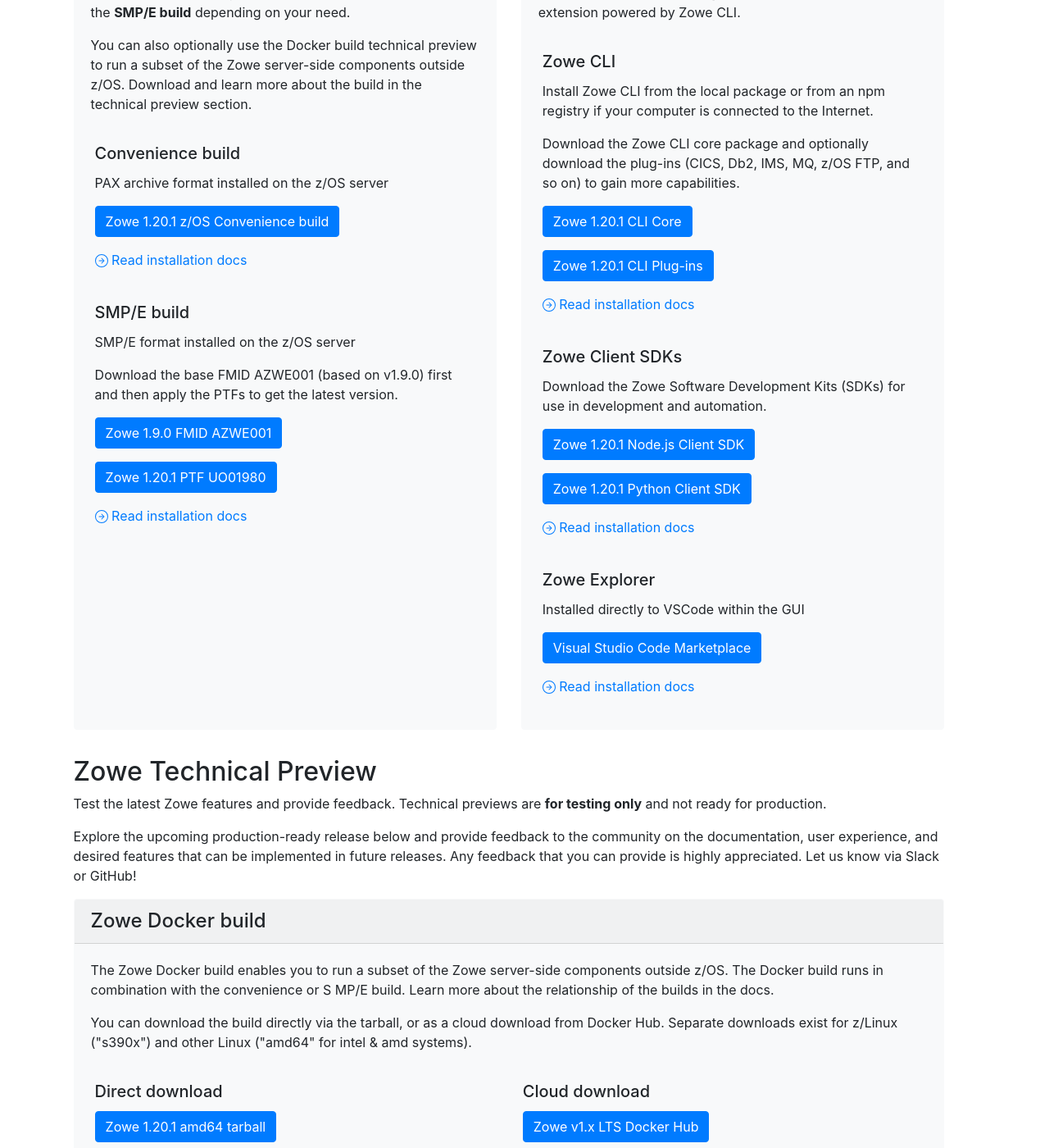
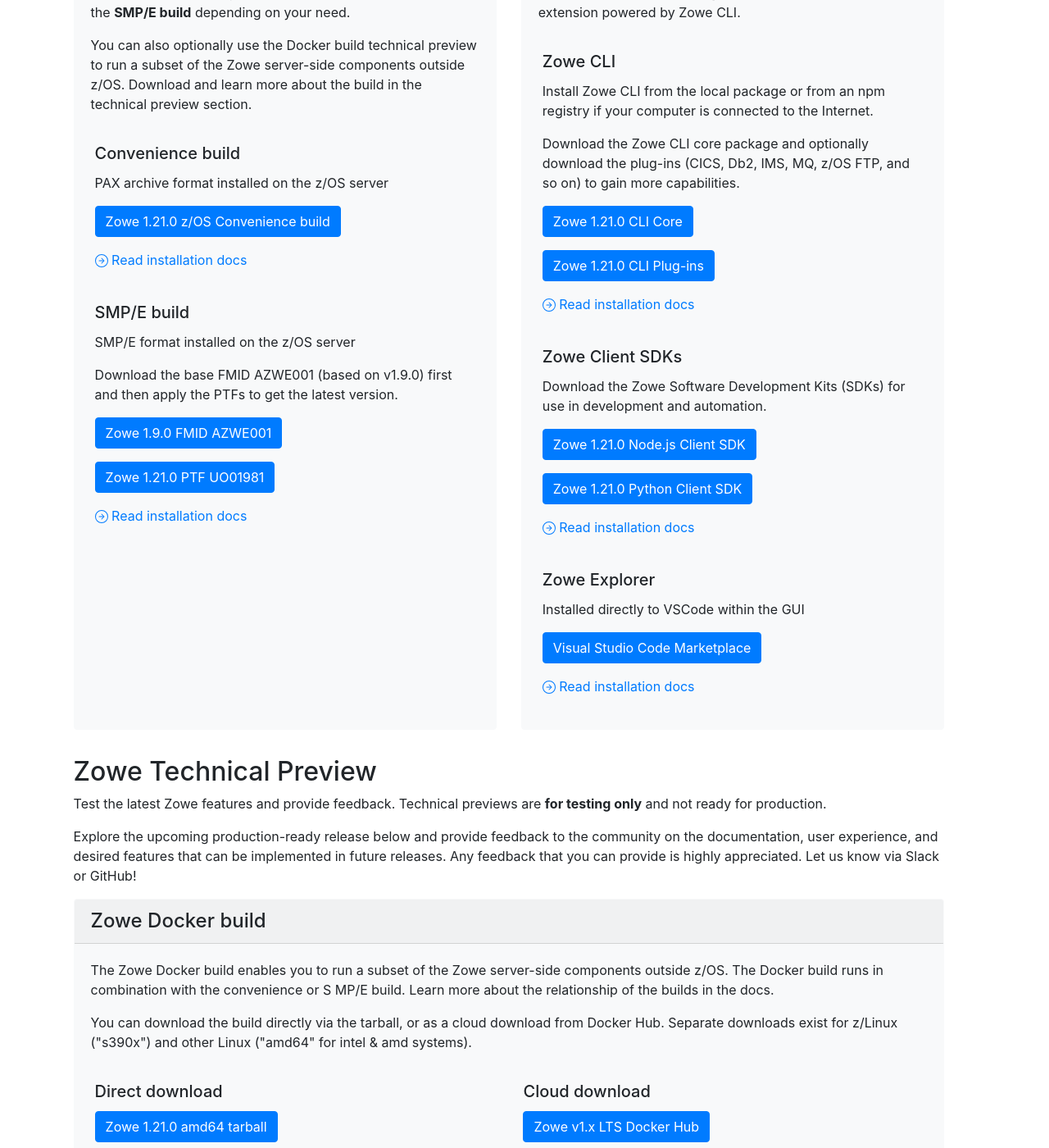
Before and after one commit to zowe/zowe.github.io, a Jekyll site: the page built from download.md, in a window 1280 px wide and 1400 px high, scrolled down 430 px. Shown: the whole window at 82% size. Built offline with Jekyll 4.4.1, drawn with Linux system fonts in a browser that asks for light colours; our own code applies the rules of GitHub Pages for plain Markdown files; some of the changed text lies outside the part shown.

Commit message:
Update releases.yml
Signed-off-by: Tom Zhang <tom.yczhang@gmail.com>

```diff
--- a/_data/releases.yml
+++ b/_data/releases.yml
@@ -1,5 +1,16 @@
 # List of Zowe releases - update here and it will update the entire site :-)
 # Note - keep this in order as the latest release is pulled from the first item in the list!
+- version: 1.21.0
+  zos_version: 1.21.0
+  smpe_version: 1.21.0
+  smpe_sysmod: PTF
+  smpe_numbers: UO01981
+  cli_version: 1.21.0
+  cli_plugins_version: 1.21.0
+  node_sdk_version: 1.21.0
+  python_sdk_version: 1.21.0
+  release_date: 2021-04-27
+  documentation: stable
 - version: 1.20.1
   zos_version: 1.20.1
   smpe_version: 1.20.1
@@ -10,7 +21,7 @@
   node_sdk_version: 1.20.1
   python_sdk_version: 1.20.1
   release_date: 2021-03-29
-  documentation: stable
+  documentation: v1-20-x
 - version: 1.20.0
   zos_version: 1.20.0
   smpe_version: 1.20.0
@@ -21,7 +32,7 @@
   node_sdk_version: 1.20.0
   python_sdk_version: 1.20.0
   release_date: 2021-03-24
-  documentation: stable
+  documentation: v1-20-x
 - version: 1.19.1
   zos_version: 1.19.1
   smpe_version: 1.19.1
```
